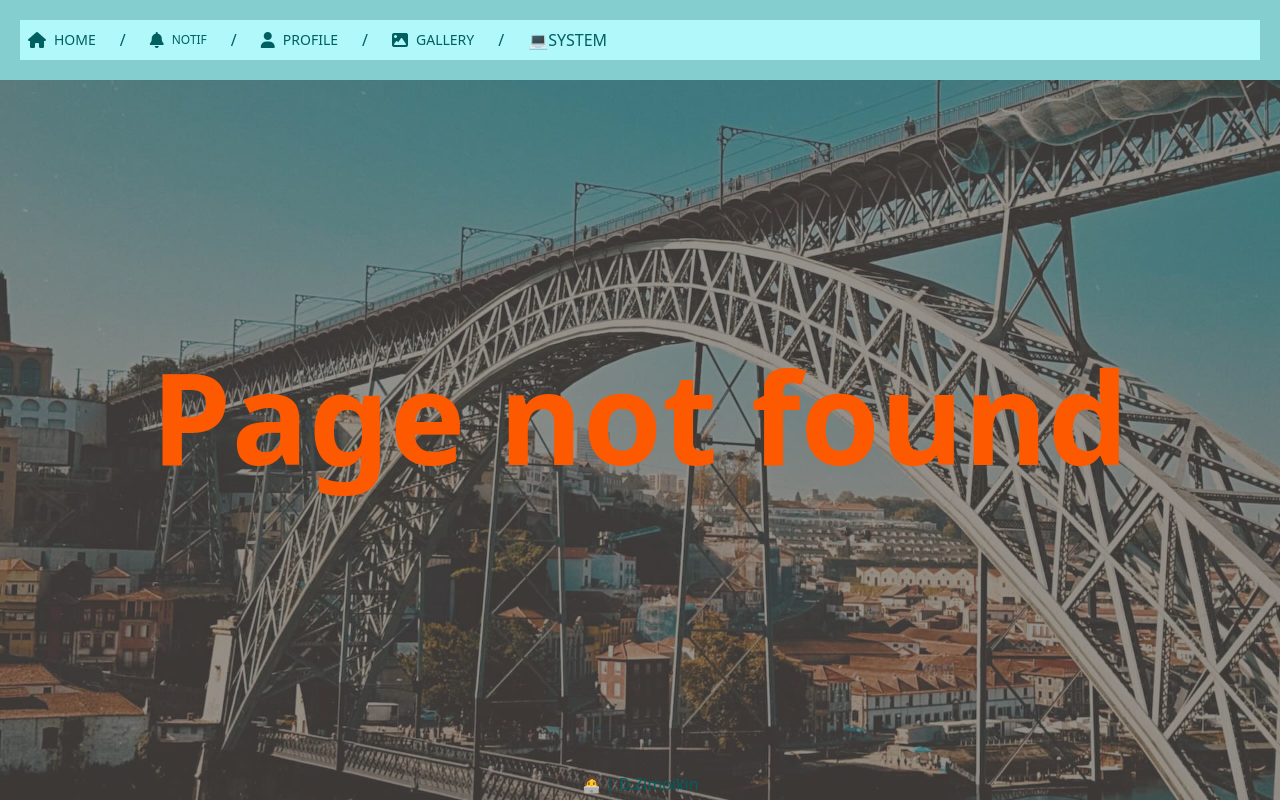
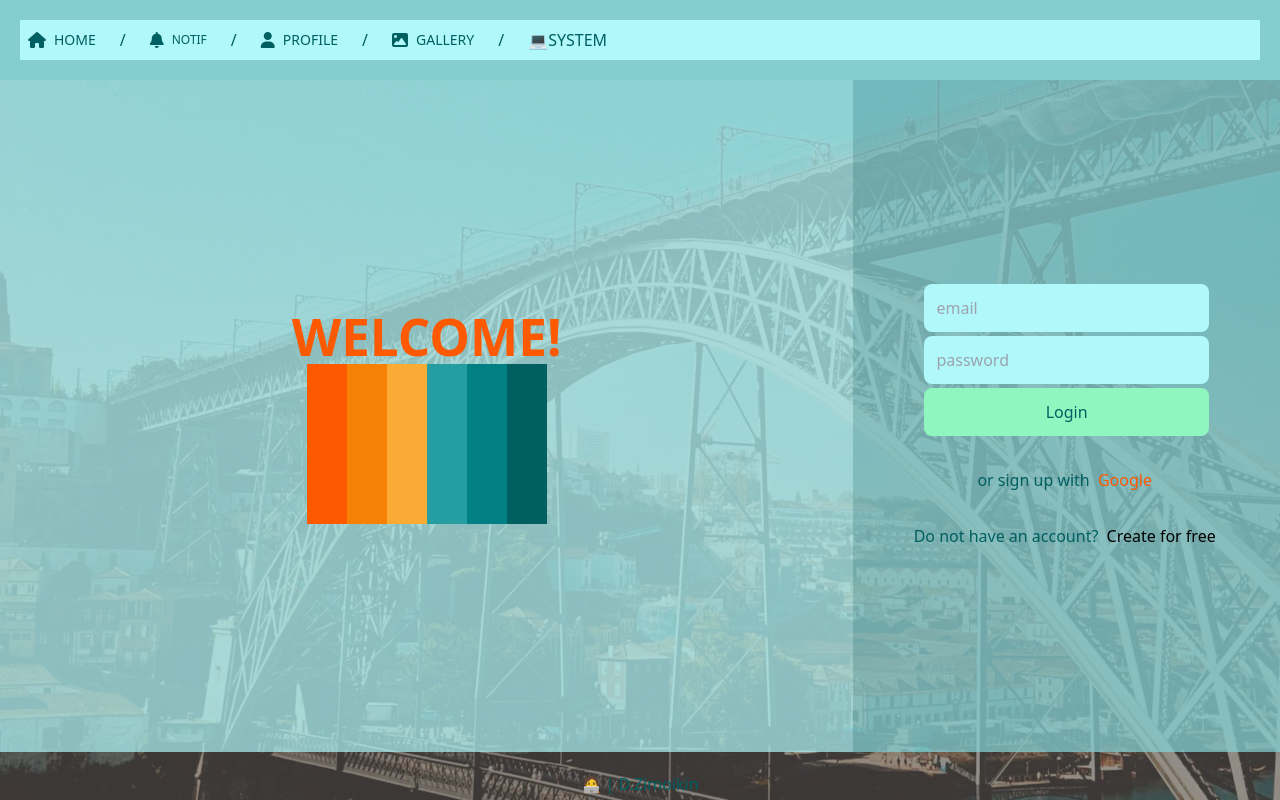
Before and after one commit to zimoykin/fe-gallery-v2, a React (Vite) app: page /login in a window 1280 px wide. Before the commit this address had no page. Built offline with nearby package versions, Linux system fonts and the light colour scheme; a web font is replaced by a local one.

Commit message:
nav-bar adjustmen, small bugs fixed

```diff
--- a/src/App.tsx
+++ b/src/App.tsx
@@ -6,6 +6,7 @@ import FooterComponent from './components/footer.component';
 import UnavailablePage from './pages/unavailable.page';
 import BackgroundWithImage from './components/background/background.component';
 import ProfilePage from './pages/profile.page';
+import LoginPage from './pages/login.page';
 
 function App() {
   return (
@@ -31,7 +32,7 @@ function App() {
                 />
                 <Route
                   path='/login'
-                  element={<UnavailablePage />}
+                  element={<LoginPage />}
                 />
                 <Route
                   path='/register'
--- /dev/null
+++ b/src/components/palitra/palitra.component.tsx
@@ -0,0 +1,20 @@
+import React from 'react';
+import './palitra.style.css';
+
+const PalitraComponent: React.FC = () => {
+
+  return (
+    <>
+      <div className='flex justify-center items-center'>
+        <div className="w-10 h-40 palitra-1" />
+        <div className="w-10 h-40 palitra-2 " />
+        <div className="w-10 h-40 palitra-3 " />
+        <div className="w-10 h-40 palitra-4 " />
+        <div className="w-10 h-40 palitra-5 " />
+        <div className="w-10 h-40 palitra-6 " />
+      </ div>
+    </>
+  );
+};
+
+export default PalitraComponent;
--- /dev/null
+++ b/src/components/palitra/palitra.style.css
@@ -0,0 +1,4 @@
+.app-container-palitra:hover {
+  scale: 1.1;
+  transition: scale 0.3s ease;
+}
--- a/src/index.css
+++ b/src/index.css
@@ -43,6 +43,21 @@
 
   --primary-bg-light: #8ff6bf;
   --primary-cl-light: #000000;
+
+
+
+  --color-1: #fd5900;
+  --color-1-2: #fb925a;
+  --color-2: #f78105;
+  --color-2-2: #fac58b;
+  --color-3: #faab35;
+  --color-3-2: #ffefd6;
+  --color-4: #249ea1;
+  --color-4-2: #67dddf;
+  --color-5: #008083;
+  --color-5-2: #34c1c4;
+  --color-6: #005f61;
+  --color-6-2: #039597;
 
 }
 
--- a/src/main.tsx
+++ b/src/main.tsx
@@ -6,6 +6,7 @@ import { ThemeProvider } from './contexts/theme/theme-context';
 import store, { persistor } from './store';
 import App from './App';
 import './index.css';
+import './palitra.css';
 import 'react-toastify/dist/ReactToastify.css';
 import { ToastContainer } from 'react-toastify';
 
--- /dev/null
+++ b/src/pages/login.page.tsx
@@ -0,0 +1,66 @@
+import React, { useState } from "react";
+import { toast } from "react-toastify";
+import PalitraComponent from "../components/palitra/palitra.component";
+
+const LoginPage: React.FC = () => {
+
+
+    const [email, setEmail] = useState('');
+    const [password, setPassword] = useState('');
+
+
+    const handleSubmit = (e: React.FormEvent<HTMLFormElement>) => {
+        toast.info('Login...');
+    };
+
+    return (
+        <div className="flex w-full h-full flex-row justify-center items-center">
+            <div className="hidden md:block w-2/3 h-full  bg-main-bg-75">
+                <div className="w-full h-full flex flex-col justify-center items-center">
+                    <h1 className="text-secondary-col font-bold">WELCOME!</h1>
+                    <PalitraComponent />
+                </div>
+            </div>
+
+            <div className="w-full md:w-1/3 h-full bg-secondary-bg-75">
+                <div className="w-full h-full flex flex-col gap-1 justify-center items-center">
+                    <h1 className="md:hidden text-secondary-col font-bold">WELCOME!</h1>
+                    <form
+                        onSubmit={handleSubmit}
+                        className='w-full flex flex-col gap-1 justify-center items-center' action="">
+                        <input type="email"
+                            placeholder="email"
+                            value={email}
+                            onChange={(e) => setEmail(e.target.value)}
+                            className="p-3 w-2/3 rounded-lg bg-main-bg text-main-col" />
+
+                        <input type="password"
+                            placeholder="password"
+                            value={password}
+                            onChange={(e) => setPassword(e.target.value)}
+                            className="p-3 w-2/3 rounded-lg bg-main-bg text-main-col" />
+                        <button className="w-2/3 p-3 bg-primary-bg rounded-lg" >Login</button>
+                    </form>
+                    <br />
+                    <span>
+                        or sign up with <a
+                            onClick={(e) => {
+                                e.preventDefault();
+                                toast.info('This feature is not available yet 😵‍💫', { toastId: 'unavailable' });
+                            }}
+                            className="p-1 cursor hover:bg-secondary-bg text-secondary-col" href="">Google</a>
+                    </span>
+                    <br />
+                    <span>
+                        Do not have an account? <a className="p-1 cursor hover:bg-secondary-bg text-main-col">Create for free </a>
+                    </span>
+
+
+                </div>
+            </div>
+        </div>
+    );
+};
+
+
+export default LoginPage;
--- a/src/pages/profile.page.tsx
+++ b/src/pages/profile.page.tsx
@@ -30,13 +30,13 @@ const ProfilePage: React.FC = () => {
         className='flex w-full shadow-lg h-full md:flex-row flex-col justify-start items-center md:p-1 md:gap-2'
     >
         {/* left side */}
-        <div className='h-full md:w-1/3 w-full bg-main-bg p-1 shadow-2xl md:rounded-xl'>
+        <div className='h-full md:w-1/3 w-full bg-main-bg p-2 shadow-2xl md:rounded-xl'>
             <Avatar url={profile?.url} />
             {profile && <ProfileInfoComponent profile={profile} />}
         </div>
 
         {/* right side */}
-        <div className='h-full md:w-2/3 w-full bg-secondary-bg shadow-2xl md:rounded-xl'>
+        <div className='h-full md:w-2/3 w-full bg-secondary-bg-75 shadow-2xl md:rounded-xl'>
 
         </div>
 
--- /dev/null
+++ b/src/palitra.css
@@ -0,0 +1,107 @@
+.palitra-1 {
+  background-color: var(--color-1);
+}
+
+.light .palitra-1 {
+  background-color: var(--color-1-2);
+}
+
+.palitra-2 {
+  background-color: var(--color-2);
+}
+
+.light .palitra-2 {
+  background-color: var(--color-2-2);
+}
+
+.palitra-3 {
+  background-color: var(--color-3);
+}
+
+.light .palitra-3 {
+  background-color: var(--color-3-2);
+}
+
+.palitra-4 {
+  background-color: var(--color-4);
+}
+
+.light .palitra-4 {
+  background-color: var(--color-4-2);
+}
+
+.palitra-5 {
+  background-color: var(--color-5);
+}
+
+.light .palitra-5 {
+  background-color: var(--color-5-2);
+}
+
+.palitra-6 {
+  background-color: var(--color-6);
+}
+
+.light .palitra-6 {
+  background-color: var(--color-6-2);
+}
+
+.palitra-color-1 {
+  color: var(--color-1);
+}
+
+.palitra-color-2 {
+  color: var(--color-2);
+}
+
+.palitra-color-3 {
+  color: var(--color-3);
+}
+
+.palitra-color-4 {
+  color: var(--color-4);
+}
+
+.palitra-color-5 {
+  color: var(--color-5);
+}
+
+.palitra-color-6 {
+  color: var(--color-6);
+}
+
+.palitra-tab {
+  transition:
+    color 0.3s ease,
+    background-color 0.3s ease;
+  background-color: transparent;
+  color: #005f61;
+}
+
+.palitra-tab-active {
+  transition:
+    color 0.3s ease,
+    background-color 0.3s ease;
+  background-color: #249ea1;
+  color: #f78105;
+}
+
+.dark .palitra-tab {
+  background-color: transparent;
+  color: #faab35 !important;
+}
+
+.dark .palitra-tab-active {
+  background-color: #f78105;
+  color: #005f61 !important;
+}
+
+.light .palitra-tab {
+  background-color: transparent;
+  color: #005f61 !important;
+}
+
+.light .palitra-tab-active {
+  background-color: #005f61;
+  color: #f78105 !important;
+}
```
